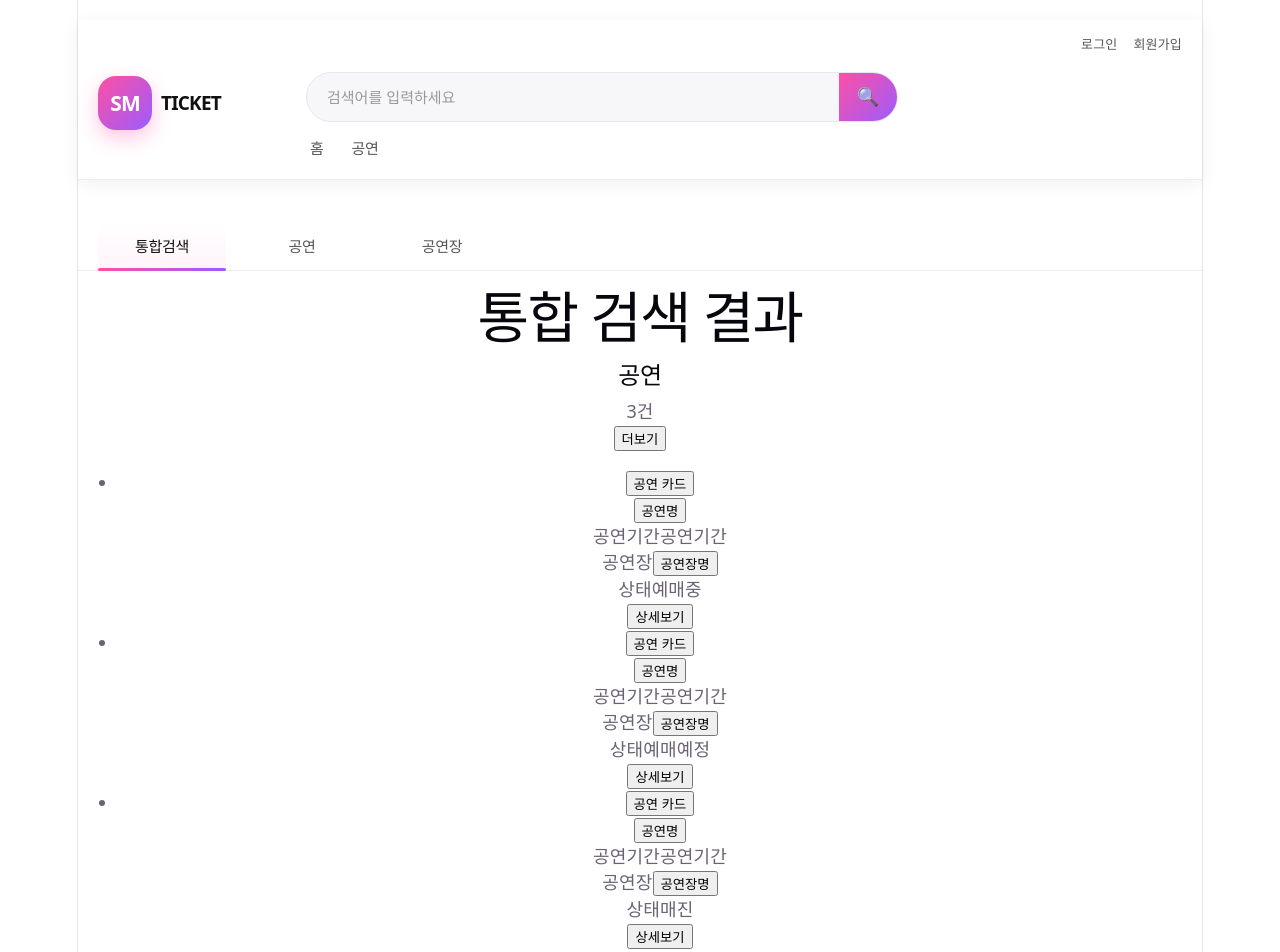
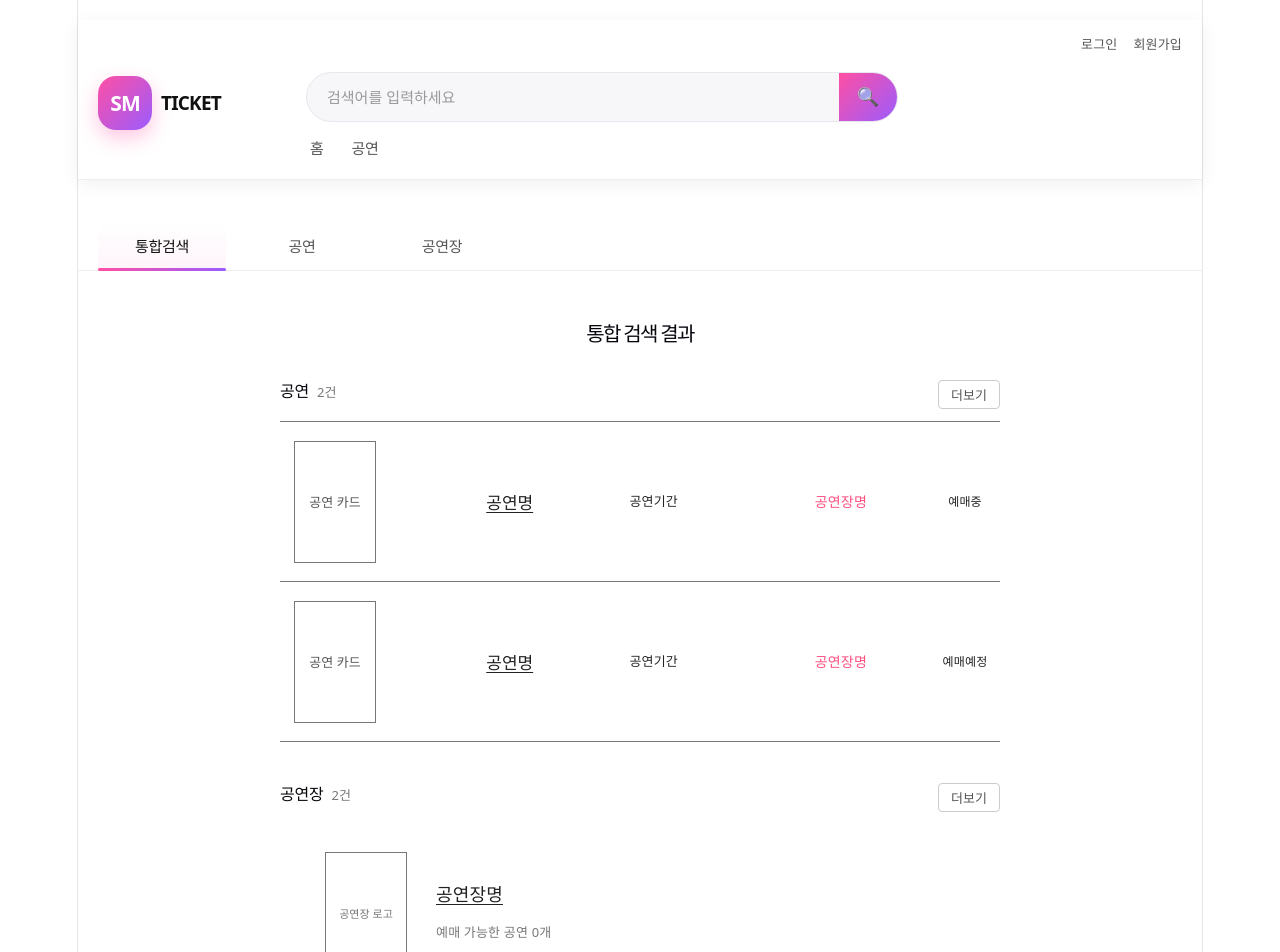
Before and after one commit to choda1510-user/smu8-ticket, a React (Vite) app in the folder frontend/: page /search/all in a window 1280 px wide. Shown: the top 952 px of the page. Built offline with nearby package versions, Linux system fonts and the light colour scheme.

Commit message:
add : GlobalConcertSearchPage

```diff
--- a/frontend/src/pages/GlobalConcertSearchPage.tsx
+++ b/frontend/src/pages/GlobalConcertSearchPage.tsx
@@ -1,4 +1,5 @@
 import { useNavigate, useSearchParams } from "react-router";
+import type {CSSProperties} from "react";
 
 /*
  * 통합 검색 결과 페이지
@@ -39,15 +40,7 @@ const concertResults: ConcertResult[] = [
         venueId: 2,
         venueName: "공연장명",
         status: "예매예정",
-    },
-    {
-        id: 3,
-        title: "공연명",
-        period: "공연기간",
-        venueId: 3,
-        venueName: "공연장명",
-        status: "매진",
-    },
+    }
 ];
 
 const venueResults: VenueResult[] = [
@@ -86,27 +79,27 @@ function GlobalConcertSearchPage() {
     };
 
     return (
-        <section className="global-search-result-page">
-            <div className="search-result-title-area">
-                <h1>통합 검색 결과</h1>
+        <section  style={styles.page}>
+            <div style={styles.inner}>
 
+            <div style={styles.searchTitleArea}>
+                <h1 style={styles.searchTitle}>통합 검색 결과</h1>
                 {keyword && (
-                    <p>
+                    <p style={styles.searchSubtitle}>
                         <strong>{keyword}</strong> 검색 결과
                     </p>
                 )}
             </div>
 
-            <section className="global-result-section">
-                <div className="result-section-title-row">
-                    <div>
-                        <h2>공연</h2>
-                        <span>{concertResults.length}건</span>
+            <section style={styles.resultSection}>
+                <div style={styles.sectionTitleRow}>
+                    <div style={styles.sectionTitleGroup}>
+                        <h2 style={styles.sectionTitle}>공연</h2>
+                        <span style={styles.resultCount}>{concertResults.length}건</span>
                     </div>
-
                     <button
                         type="button"
-                        className="more-button"
+                        style={styles.moreButton}
                         onClick={handleMoreConcertClick}
                     >
                         더보기
@@ -114,83 +107,65 @@ function GlobalConcertSearchPage() {
                 </div>
 
                 {concertResults.length === 0 ? (
-                    <div className="empty-result-box">검색된 공연이 없습니다.</div>
+                    <div style={styles.emptyBox}>검색된 공연이 없습니다.</div>
                 ) : (
-                    <ul className="concert-search-result-list">
+                    <ul style={styles.concertList}>
                         {concertResults.map((concert) => (
-                            <li key={concert.id} className="concert-search-result-item">
-                                <div className="concert-poster-area">
+                            <li key={concert.id} style={styles.concertItem}>
+
+                                <div style={styles.posterArea}>
                                     <button
                                         type="button"
-                                        className="poster-box"
+                                        style={styles.posterButton}
                                         onClick={() => handleConcertClick(concert.id)}
                                     >
                                         {concert.posterUrl ? (
-                                            <img src={concert.posterUrl} alt="공연 포스터" />
+                                            <img src={concert.posterUrl} alt="공연 포스터" style={styles.posterImage} />
                                         ) : (
                                             <span>공연 카드</span>
                                         )}
                                     </button>
                                 </div>
 
-                                <div className="concert-info-area">
+                                <div>
                                     <button
                                         type="button"
-                                        className="concert-title-button"
+                                        style={styles.concertTitleButton}
                                         onClick={() => handleConcertClick(concert.id)}
                                     >
                                         {concert.title}
                                     </button>
+                                    </div>
 
-                                    <div className="concert-info-list">
-                                        <p>
-                                            <span>공연기간</span>
-                                            <strong>{concert.period}</strong>
-                                        </p>
+                                <div style={styles.periodArea}>
+                                            <span style={styles.periodText}>{concert.period}</span>
+                                        </div>
 
-                                        <p>
-                                            <span>공연장</span>
-                                            <button
-                                                type="button"
-                                                className="venue-link-button"
-                                                onClick={() => handleVenueClick(concert.venueId)}
-                                            >
+                                        <div style={styles.venueArea}>
+                                            <span style={styles.venueText}>
                                                 {concert.venueName}
-                                            </button>
-                                        </p>
+                                            </span>
+                                        </div>
 
-                                        <p>
-                                            <span>상태</span>
-                                            <strong>{concert.status}</strong>
-                                        </p>
-                                    </div>
-                                </div>
-
-                                <div className="concert-action-area">
-                                    <button
-                                        type="button"
-                                        className="concert-detail-button"
-                                        onClick={() => handleConcertClick(concert.id)}
-                                    >
-                                        상세보기
-                                    </button>
-                                </div>
+                                        <div style={styles.badgeArea}>
+                                            <strong style={styles.badge}>{concert.status}</strong>
+                                        </div>
                             </li>
                         ))}
                     </ul>
                 )}
             </section>
 
-            <section className="global-result-section">
-                <div className="result-section-title-row">
-                    <div>
-                        <h2>공연장</h2>
-                        <span>{venueResults.length}건</span>
+            <section style={styles.resultSection}>
+                <div style={styles.sectionTitleRow}>
+                    <div style={styles.sectionTitleGroup}>
+                        <h2 style={styles.sectionTitle}>공연장</h2>
+                        <span style={styles.resultCount}>{venueResults.length}건</span>
                     </div>
 
                     <button
                         type="button"
-                        className="more-button"
+                        style={styles.moreButton}
                         onClick={handleMoreVenueClick}
                     >
                         더보기
@@ -198,39 +173,348 @@ function GlobalConcertSearchPage() {
                 </div>
 
                 {venueResults.length === 0 ? (
-                    <div className="empty-result-box">검색된 공연장이 없습니다.</div>
+                    <div style={styles.emptyBox}>검색된 공연장이 없습니다.</div>
                 ) : (
-                    <ul className="venue-result-list">
+                    <ul style={styles.venueList}>
                         {venueResults.map((venue) => (
-                            <li key={venue.id} className="venue-result-item">
-                                <button
-                                    type="button"
-                                    className="venue-result-card"
-                                    onClick={() => handleVenueClick(venue.id)}
+                            <li key={venue.id} style={styles.venueItem}>
+                                <div
+                                    style={styles.venueCard}
                                 >
-                                    <div className="venue-logo-box">
-                                        {venue.logoUrl ? (
-                                            <img src={venue.logoUrl} alt="공연장 로고" />
-                                        ) : (
-                                            <span>공연장 로고</span>
-                                        )}
+                                    <div style={styles.venueLogoBox}
+                                    >
+                                        <button
+                                            type="button"
+                                            style={styles.posterButton}
+                                            onClick={() => handleVenueClick(venue.id)}
+                                        >
+                                            {venue.logoUrl ? (
+                                                <img src={venue.logoUrl} alt="공연장 로고" style={styles.venueImage} />
+                                            ) : (
+                                                <span style={{fontSize: "11px", color:"#777"}}>공연장 로고</span>
+                                            )}
+
+                                        </button>
+
                                     </div>
 
-                                    <div className="venue-info-area">
-                                        <strong>{venue.venueName}</strong>
+                                    <div style={styles.venueInfoArea}>
 
-                                        <span>
+                                            <strong
+                                            style={styles.venueNameText}
+                                            onClick={() => handleVenueClick(venue.id)}>{venue.venueName}</strong>
+
+
+                                        <span style={styles.venueCountText}>
                       예매 가능한 공연 {venue.availableConcertCount}개
                     </span>
                                     </div>
-                                </button>
+                                </div>
                             </li>
                         ))}
                     </ul>
                 )}
             </section>
+            </div>
         </section>
     );
 }
 
+const styles: Record<string, CSSProperties> = {
+    page: {
+        width: "100%",
+        display: "flex",
+        justifyContent: "center",
+        paddingTop: "18px",
+        paddingBottom: "60px",
+        boxSizing: "border-box",
+        color: "#222",
+    },
+
+    inner: {
+        width: "720px",
+    },
+
+    resultCountArea: {
+        height: "42px",
+        display: "flex",
+        alignItems: "center",
+        borderBottom: "1px solid #777",
+        boxSizing: "border-box",
+    },
+
+    resultCountText: {
+        fontSize: "16px",
+        fontWeight: 500,
+        color: "#222",
+    },
+
+    emptyBox: {
+        height: "260px",
+        display: "flex",
+        alignItems: "center",
+        justifyContent: "center",
+        borderBottom: "1px solid #777",
+        color: "#777",
+        fontSize: "14px",
+    },
+
+    venueCard:{
+        width: "100%",
+        minHeight: "150px",
+        padding: "28px 16px",
+        border: "none",
+        backgroundColor: "#fff",
+        display: "flex",
+        alignItems: "center",
+        textAlign: "left" as const,
+        boxSizing: "border-box" as const,
+
+    },
+    venueLogoBox: {
+        width: "140px",
+        flexShrink: 0,
+        display: "flex",
+        justifyContent: "center",
+        cursor: "pointer",
+        alignItems: "center",
+    },
+
+    venueNameText: {
+        color: "#222",
+        fontSize: "18px",
+        fontWeight: 500,
+        cursor: "pointer",
+        textDecoration: "underline",
+        textUnderlineOffset: "3px",
+    },
+
+    venueCountText: {
+        fontSize: "13px",
+        color: "#777",
+    },
+
+    venueList: {
+        margin: 0,
+        padding: 0,
+        listStyle: "none",
+    },
+
+    venueItem: {
+        borderBottom: "1px solid #777",
+    },
+
+    venueButton: {
+        width: "100%",
+        minHeight: "150px",
+        padding: "28px 16px",
+        border: "none",
+        backgroundColor: "#fff",
+        display: "flex",
+        alignItems: "center",
+        textAlign: "left",
+        boxSizing: "border-box",
+    },
+
+    logoArea: {
+        width: "140px",
+        flexShrink: 0,
+        display: "flex",
+        justifyContent: "center",
+    },
+
+    logoBox: {
+        width: "92px",
+        height: "64px",
+        borderBottom: "1px solid #eeeeee",
+        display: "flex",
+        alignItems: "center",
+        justifyContent: "center",
+        color: "#999",
+        fontSize: "11px",
+        overflow: "hidden",
+    },
+
+    logoImage: {
+        maxWidth: "100%",
+        maxHeight: "100%",
+        objectFit: "contain",
+    },
+
+    logoText: {
+        fontSize: "11px",
+        color: "#999",
+    },
+
+    venueInfoArea: {
+        flex: 1,
+        display: "flex",
+        flexDirection: "column",
+        gap: "12px",
+    },
+
+    venueName: {
+        color: "#222",
+        fontSize: "18px",
+        fontWeight: 500,
+        textDecoration: "underline",
+        textUnderlineOffset: "3px",
+    },
+
+    availableConcertText: {
+        margin: 0,
+        display: "flex",
+        alignItems: "center",
+        gap: "8px",
+        color: "#222",
+        fontSize: "17px",
+        fontWeight: 400,
+    },
+
+    countNumber: {
+        color: "#ff4f9a",
+        fontSize: "18px",
+        fontWeight: 600,
+    },
+
+    searchTitleArea:{
+        marginBottom: "32px"
+    },
+    searchTitle:{
+        fontSize:"20px",
+        fontWeight:500,
+        marginBottom:"6px"
+    },
+    searchSubtitle:{
+        fontSize:"14px",
+        color:"#555"
+    },
+
+    resultSection:{
+        marginBottom:"40px"
+    },
+    sectionTitleRow:{
+        display:"flex",
+        alignItems:"center",
+        justifyContent:"space-between",
+        marginBottom:"12px"
+    },
+    sectionTitleGroup: {
+        display: "flex",
+        alignItems: "baseline",
+        gap: "8px",
+    },
+    sectionTitle: {
+        fontSize: "16px",
+        fontWeight: 500,
+    },
+    resultCount: {
+        fontSize: "13px",
+        color: "#777",
+    },
+    moreButton: {
+        fontSize: "13px",
+        color: "#555",
+        background: "transparent",
+        border: "1px solid #ccc",
+        padding: "4px 12px",
+        borderRadius: "4px",
+        cursor: "pointer",
+    },
+
+    concertList: {
+        margin: 0,
+        padding: 0,
+        listStyle: "none",
+        borderTop: "1px solid #777",
+    },
+
+    concertItem: {
+        minHeight: "160px",
+        display: "grid",
+        gridTemplateColumns: "110px 1.5fr 1fr 1fr 70px",
+        alignItems: "center",
+        columnGap: "28px",
+        borderBottom: "1px solid #777",
+        boxSizing: "border-box",
+    },
+
+    posterButton: {
+        width: "82px",
+        height: "122px",
+        border: "1px solid #777",
+        backgroundColor: "#fff",
+        color: "#555",
+        fontSize: "13px",
+        display: "flex",
+        alignItems: "center",
+        justifyContent: "center",
+        cursor: "pointer",
+        overflow: "hidden",
+        boxSizing: "border-box",
+    },
+
+    posterArea:{
+        display: "flex",
+        alignItems: "center",
+        justifyContent: "center",
+    },
+
+    venueText:{
+      padding: 0,
+      border:"none",
+      backgroundColor: "transparent",
+      color: "#ff4f7f",
+      fontSize: "14px",
+    },
+
+    posterImage: {
+        width: "100%",
+        height: "100%",
+        objectFit: "cover",
+    },
+
+    concertTitleButton: {
+        padding: 0,
+        border: "none",
+        backgroundColor: "transparent",
+        color: "#222",
+        fontSize: "17px",
+        textAlign: "left",
+        textDecoration: "underline",
+        textUnderlineOffset: "3px",
+        cursor: "pointer",
+    },
+
+    periodArea: {
+        display: "flex",
+        flexDirection: "column",
+        alignItems: "flex-start",
+        fontSize: "13px",
+    },
+
+    periodText: {
+        color: "#222",
+        fontSize: "13px",
+        lineHeight: 1.35,
+        whiteSpace: "pre-line",
+    },
+
+    venueArea: {
+        display: "flex",
+        justifyContent: "center",
+    },
+
+    badgeArea: {
+        display: "flex",
+        justifyContent: "center",
+    },
+
+    badge: {
+        color: "#222",
+        fontSize: "12px",
+    },
+
+};
+
 export default GlobalConcertSearchPage;
```
